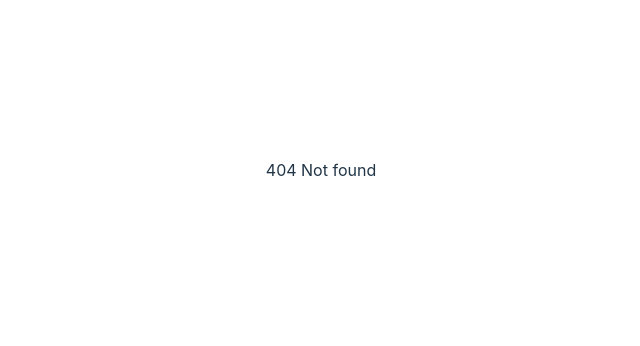
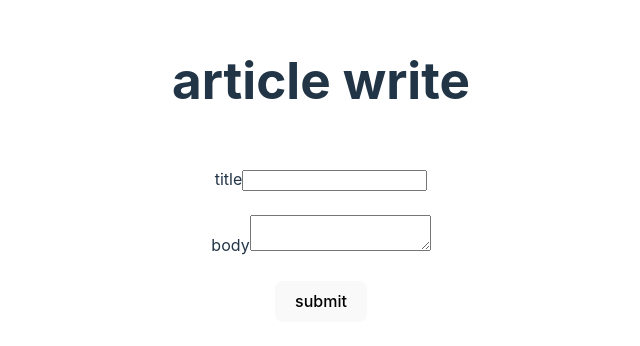
Before and after one commit to willdufault/minifi, a React (Vite) app in the folder client/: page /write in a window 1280 px wide. Before the commit this address had no page. Shown: the part 230-576 px from the top of the page, without its empty margins (319-959 px from the left). Built offline with nearby package versions, Linux system fonts and the light colour scheme.

Commit message:
added writing articles

```diff
--- a/client/src/components/ArticlePage/ArticlePage.tsx
+++ b/client/src/components/ArticleRead/ArticleRead.tsx
@@ -4,7 +4,7 @@ import { Location, useLocation } from "react-router"
 import { Article } from "../../types/Article.ts"
 import { Reaction } from '../../types/Reaction.ts'
 
-function ArticlePage() {
+function ArticleRead() {
   const location = useLocation()
 
   const [article, setArticle] = useState<Article | null>(null)
@@ -66,4 +66,4 @@ function ArticlePage() {
   )
 }
 
-export default ArticlePage
+export default ArticleRead
--- /dev/null
+++ b/client/src/components/ArticleWrite/ArticleWrite.tsx
@@ -0,0 +1,37 @@
+import axios from 'axios'
+import { useRef } from "react"
+
+function ArticleWrite() {
+  const titleInputElement = useRef<HTMLInputElement>(null);
+  const bodyInputElement = useRef<HTMLTextAreaElement>(null);
+
+
+  async function submitArticle(): Promise<void> {
+    const res = await axios.post('/api/createArticle', {
+      'title': titleInputElement.current?.value,
+      'body': bodyInputElement.current?.value,
+    })
+    const data = res.data
+    console.log(data)
+  }
+
+  return (
+    <>
+      <h1>article write</h1>
+      <br />
+      <div>
+        <label>title</label>
+        <input ref={titleInputElement} />
+      </div>
+      <br />
+      <div>
+        <label>body</label>
+        <textarea ref={bodyInputElement}></textarea>
+      </div>
+      <br />
+      <button onClick={submitArticle}>submit</button>
+    </>
+  )
+}
+
+export default ArticleWrite
--- a/client/src/components/Home/Home.tsx
+++ b/client/src/components/Home/Home.tsx
@@ -21,12 +21,6 @@ function Home() {
     setArticles(data.body.articles)
   }
 
-  async function createArticle(): Promise<void> {
-    const res = await axios.post('/api/createArticle')
-    const data = res.data
-    console.log(data)
-  }
-
   async function deleteArticles(): Promise<void> {
     const res = await axios.post('/api/deleteArticles')
     const data = res.data
@@ -46,7 +40,7 @@ function Home() {
   }
 
   function getArticleUrl(id: string): string {
-    return `${window.location.origin}/article?id=${id}`
+    return `${window.location.origin}/read?id=${id}`
   }
 
   // async function logIn(): Promise<void> {
@@ -77,7 +71,9 @@ function Home() {
       <br />
       <div>
         <button onClick={getArticles}>get articles</button>
-        <button onClick={createArticle}>create article</button>
+        <a href={`${window.location.origin}/write`}>
+          <button>write article</button>
+        </a>
         <button onClick={deleteArticles}>delete articles</button>
       </div>
       <br />
--- a/client/src/main.tsx
+++ b/client/src/main.tsx
@@ -1,10 +1,11 @@
 import { StrictMode } from 'react'
 import { createRoot } from 'react-dom/client'
 import { BrowserRouter, Routes, Route } from 'react-router'
+import './index.css'
 import NotFound from './components/NotFound/NotFound.tsx'
 import Home from './components/Home/Home.tsx'
-import ArticlePage from './components/ArticlePage/ArticlePage.tsx'
-import './index.css'
+import ArticleRead from './components/ArticleRead/ArticleRead.tsx'
+import ArticleWrite from './components/ArticleWrite/ArticleWrite.tsx'
 
 createRoot(document.getElementById('root')!).render(
   <StrictMode>
@@ -12,7 +13,8 @@ createRoot(document.getElementById('root')!).render(
       <Routes>
         <Route path='*' element={<NotFound />} />
         <Route path='/' element={<Home />} />
-        <Route path='article' element={<ArticlePage />} />
+        <Route path='read' element={<ArticleRead />} />
+        <Route path='write' element={<ArticleWrite />} />
       </Routes>
     </BrowserRouter>
   </StrictMode>
```
Also changed, not shown: 2 other files (tests, documents, lock files or other folders).
